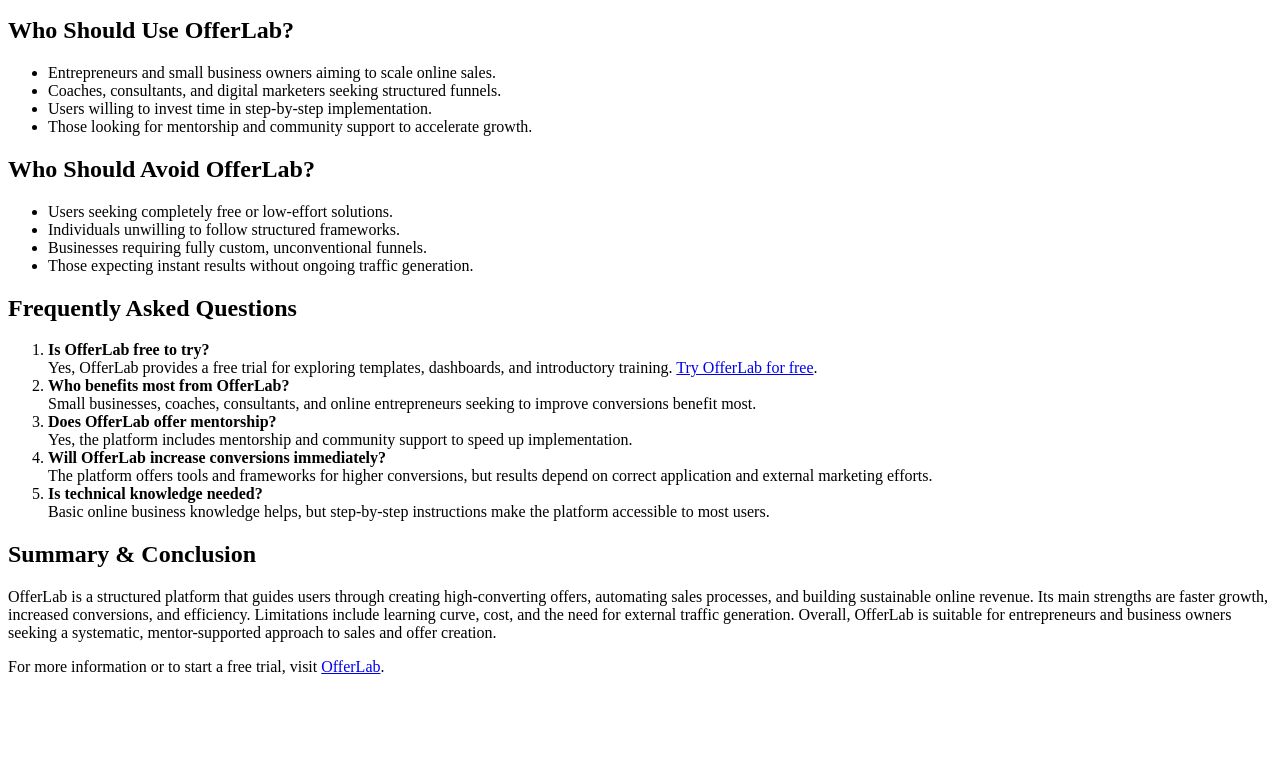
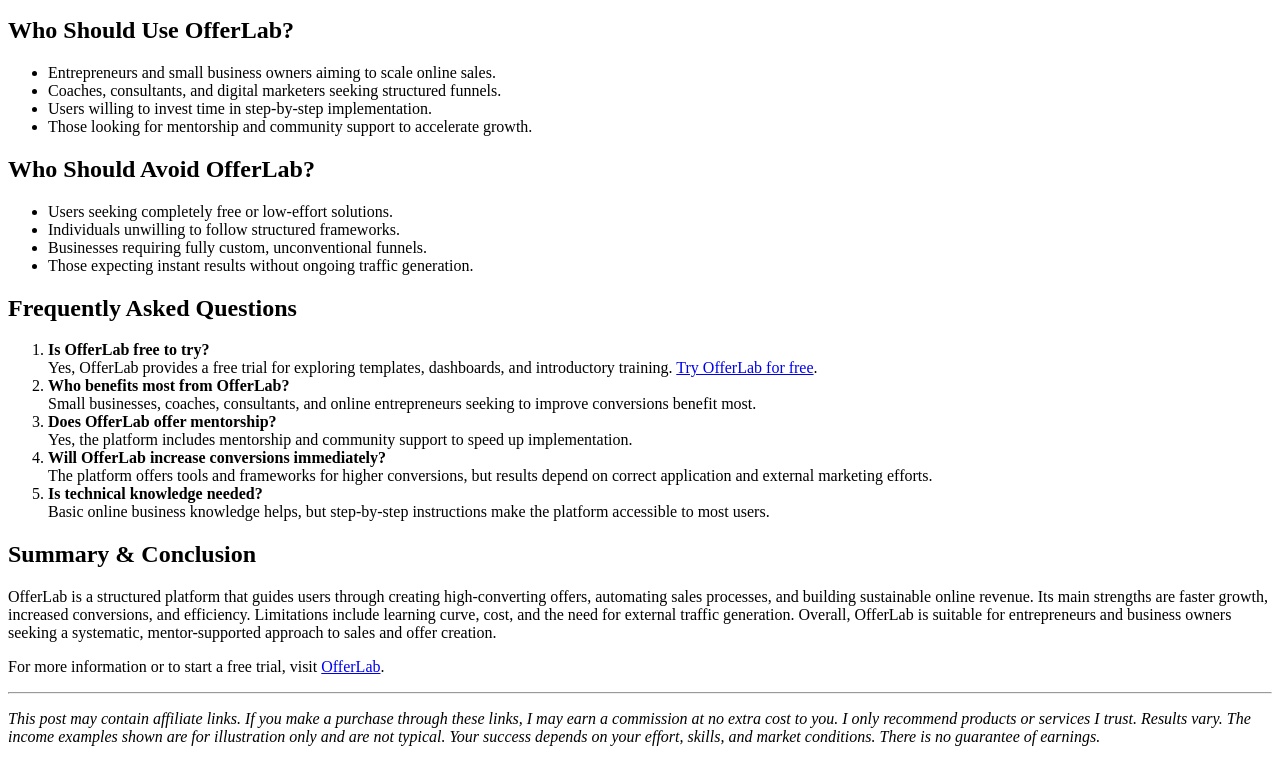
Before and after one commit to DailyProductReview/OfferLab-Review-Features-Benefits-and-Limitations, a plain HTML site: page index.html in a window 1280 px wide. Shown: the part 897-1659 px from the top of the page. Before the commit the page ends 1589 px from the top, so only its background shows below. Drawn offline with Linux system fonts and the light colour scheme.

Commit message:
Update index.html

```diff
--- a/index.html
+++ b/index.html
@@ -90,5 +90,9 @@
 <p>OfferLab is a structured platform that guides users through creating high-converting offers, automating sales processes, and building sustainable online revenue. Its main strengths are faster growth, increased conversions, and efficiency. Limitations include learning curve, cost, and the need for external traffic generation. Overall, OfferLab is suitable for entrepreneurs and business owners seeking a systematic, mentor-supported approach to sales and offer creation.</p>
 <p>For more information or to start a free trial, visit <a href="https://www.offerlab.com/jv-optin?olaff=6uandENWEvkycWpGDaD6ebGt&utm_source=githubgoogle" target="_blank">OfferLab</a>.</p>
 
+<hr>
+
+<p><em>This post may contain affiliate links. If you make a purchase through these links, I may earn a commission at no extra cost to you. I only recommend products or services I trust. Results vary. The income examples shown are for illustration only and are not typical. Your success depends on your effort, skills, and market conditions. There is no guarantee of earnings.</em></p>
+
 </body>
 </html>
```
